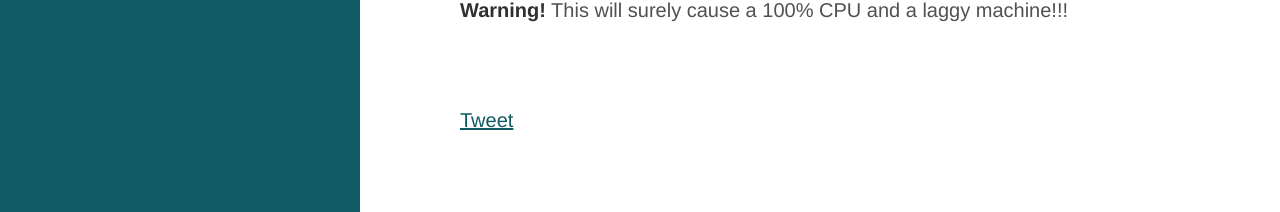
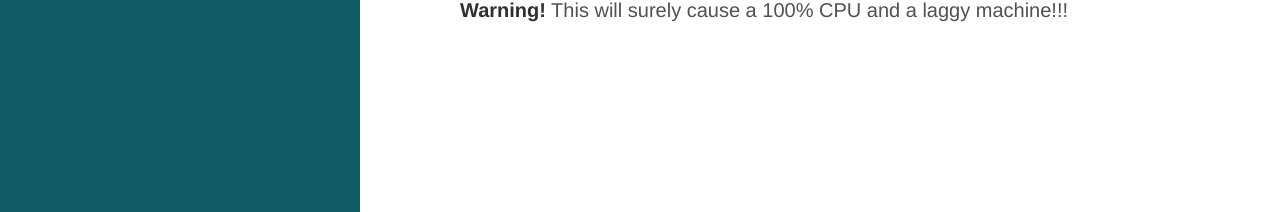
Before and after one commit to tiagoamaro/tiagoamaro.com.br_jekyll, a Jekyll site: the page built from _posts/2015-04-12-rvm-and-global-gemsets.md, in a window 1280 px wide and 1227 px high. Shown: the part 1012-1224 px from the top of the window. Built offline with Jekyll 4.4.1, drawn with Linux system fonts in a browser that asks for light colours; nearby versions of some CDN libraries; comment, search, counter and statistics services are not loaded.

Commit message:
Remove Twitter button from posts

```diff
--- a/_includes/twitter_button.html
+++ /dev/null
@@ -1,2 +0,0 @@
-<a href="https://twitter.com/share" class="twitter-share-button" data-lang="en" data-url="http://tiagoamaro.com.br{{page.url}}" data-via="tiagopadrela" data-text="{{page.title}}">Tweet</a>
-<script>!function(d,s,id){var js,fjs=d.getElementsByTagName(s)[0];if(!d.getElementById(id)){js=d.createElement(s);js.id=id;js.src="https://platform.twitter.com/widgets.js";fjs.parentNode.insertBefore(js,fjs);}}(document,"script","twitter-wjs");</script>
--- a/_layouts/post.html
+++ b/_layouts/post.html
@@ -12,8 +12,6 @@
   {{ content }}
 </div>
 
-<span class="twitter">{% include twitter_button.html %}</span>
-
 <div class="disqus">
   {% include disqus.html %}
 </div>
```
